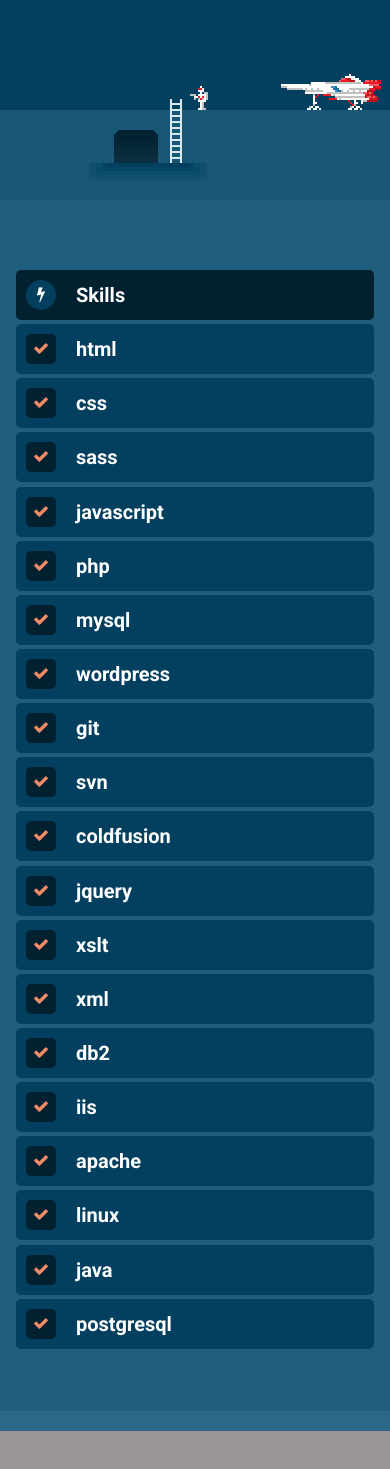
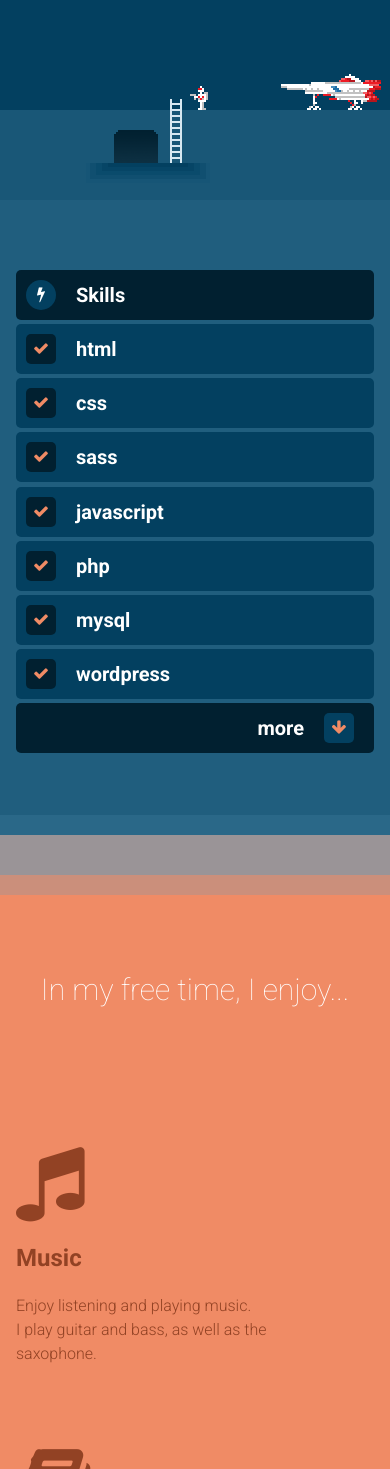
Before and after one commit to Johnstonian/portfolio, a PHP site: page / in a window 390 px wide. Shown: the part 4085-5554 px from the top of the page. Run offline with PHP 8.4, Linux system fonts and the light colour scheme.

Commit message:
optimizing skillset section for mobile

```diff
--- a/css/dev/_typography.scss
+++ b/css/dev/_typography.scss
@@ -80,6 +80,12 @@ p {
 	margin: 0;
 	float: left;
 }
+
+.more-skills {
+	float: right !important;
+	margin-right: 20px !important;
+	margin-left: 0 !important;
+}
 .more {
 	font-weight: $bold;
 	@include font-size(18);
--- a/css/dev/style.scss
+++ b/css/dev/style.scss
@@ -276,13 +276,11 @@ i.icon-wrapper {
 	display: inline-block;
 	width: 100%;
 
-	&:first-child { background-color: $dark-blue; }
-
 	/* handle pills based on breakpoints */
 	@media only screen and (min-width: $brkpt-420) {
 		width: 49.1379310344828%;
 		&:nth-child(n) {
-			margin-right: 0.08620689655172;
+			margin-right: 0.08620689655172%;
 		}
 		&:nth-child(2n) {
 			margin-right: 0;
@@ -311,6 +309,33 @@ i.icon-wrapper {
     &:nth-child(4n) {
 			margin-right: 0;
 		}
+	}
+}
+
+.skills { background-color: $dark-blue; }
+
+.git {
+	display: none;
+
+	@media only screen and (min-width: $brkpt-420) {
+		display: inline-block;
+	}
+}
+
+.expanded-skills {
+	display: none;
+
+	@media only screen and (min-width: $brkpt-420) {
+		display: block;
+	}
+}
+
+
+.view-expanded-skills {
+	display: block;
+
+	@media screen and (min-width: $brkpt-420) {
+		display: none;
 	}
 }
 
@@ -563,27 +588,26 @@ i.icon-wrapper {
  * Example:
 
 	<div class="pill">
-		<div class="skill-wrapper">
 		<div class="check-holder">
 			<i class="check  orange  fa  fa-check"></i>
 		</div>
 		<p>html</p>
-		</div>
 	</div>
 
  */
 
-.skill-wrapper {
-	display: table-cell;
-	vertical-align: middle;
+.bolt-holder, .check-holder, .arrow-holder {
+	width: 30px;
+	height: 30px;
+	display: table;
 }
 
 .bolt-holder, .check-holder {
-	width: 30px;
-	height: 30px;
-	display: table;
 	margin-right: 20px;
 	float: left;
+}
+.arrow-holder {
+	float: right;
 }
 
 .bolt-holder {
@@ -596,14 +620,19 @@ i.icon-wrapper {
 	border-radius: 5px;
 }
 
-.bolt, .check {
+.arrow-holder {
+	background-color: $about-blue;
+	border-radius: 5px;
+}
+
+.bolt, .check, .arrow {
 	text-align: center;
 	display: table-cell;
 	vertical-align: middle;
 }
 
 .bolt { color: white; }
-.check { color: $orange; }
+.check, .arrow { color: $orange; }
 /* */
 
 /* hobby styles */
--- a/css/style.css
+++ b/css/style.css
@@ -505,6 +505,12 @@ p {
   float: left;
 }
 
+.more-skills {
+  float: right !important;
+  margin-right: 20px !important;
+  margin-left: 0 !important;
+}
+
 .more {
   font-weight: 700;
   font-size: 18px;
@@ -2561,15 +2567,12 @@ i.icon-wrapper {
   width: 100%;
   /* handle pills based on breakpoints */
 }
-.pill:first-child {
-  background-color: #012030;
-}
 @media only screen and (min-width: 26.25em) {
   .pill {
     width: 49.1379310344828%;
   }
   .pill:nth-child(n) {
-    margin-right: 0.08620689655172;
+    margin-right: 0.08620689655172%;
   }
   .pill:nth-child(2n) {
     margin-right: 0;
@@ -2595,6 +2598,37 @@ i.icon-wrapper {
   }
   .pill:nth-child(4n) {
     margin-right: 0;
+  }
+}
+
+.skills {
+  background-color: #012030;
+}
+
+.git {
+  display: none;
+}
+@media only screen and (min-width: 26.25em) {
+  .git {
+    display: inline-block;
+  }
+}
+
+.expanded-skills {
+  display: none;
+}
+@media only screen and (min-width: 26.25em) {
+  .expanded-skills {
+    display: block;
+  }
+}
+
+.view-expanded-skills {
+  display: block;
+}
+@media screen and (min-width: 26.25em) {
+  .view-expanded-skills {
+    display: none;
   }
 }
 
@@ -2849,26 +2883,26 @@ i.icon-wrapper {
  * Example:
 
 	<div class="pill">
-		<div class="skill-wrapper">
 		<div class="check-holder">
 			<i class="check  orange  fa  fa-check"></i>
 		</div>
 		<p>html</p>
-		</div>
 	</div>
 
  */
-.skill-wrapper {
-  display: table-cell;
-  vertical-align: middle;
-}
-
-.bolt-holder, .check-holder {
+.bolt-holder, .check-holder, .arrow-holder {
   width: 30px;
   height: 30px;
   display: table;
+}
+
+.bolt-holder, .check-holder {
   margin-right: 20px;
   float: left;
+}
+
+.arrow-holder {
+  float: right;
 }
 
 .bolt-holder {
@@ -2881,7 +2915,12 @@ i.icon-wrapper {
   border-radius: 5px;
 }
 
-.bolt, .check {
+.arrow-holder {
+  background-color: #034060;
+  border-radius: 5px;
+}
+
+.bolt, .check, .arrow {
   text-align: center;
   display: table-cell;
   vertical-align: middle;
@@ -2891,7 +2930,7 @@ i.icon-wrapper {
   color: white;
 }
 
-.check {
+.check, .arrow {
   color: #f08b65;
 }
 
--- a/index.html
+++ b/index.html
@@ -131,14 +131,6 @@
 					<i class="icon-wrapper  fa  fa-male"></i>
 				</div>
 			</h2>
-
-			<!-- <ul class="social-profiles">
-				<li><a href="//twitter.com/johnstonian" alt="twitter profile" target="_blank">twitter</a></li>
-				<li><a href="//github.com/Johnstonian" alt="GitHub profile" target="_blank">GitHub</a></li>
-				<li><a href="//linkedin.com/pub/ryan-johnston/8/103/5bb" alt="LinkedIn profile" target="_blank">LinkedIn</a></li>
-				<li><a href="//facebook.com/ryan.g.johnston" alt="Facebook profile" target="_blank">Facebook</a></li>
-			</ul> -->
-
 			<p class="center">I build websites.</p>
 
 			<div class="grid">
@@ -168,166 +160,139 @@
 	<section class="section  skillset" id="skills">
 		<div class="container">
 			<div class="grid  center">
-				<div class="pill">
-					<div class="skill-wrapper">
+				<div class="pill skills">
 					<div class="bolt-holder">
 						<i class="bolt  white  fa  fa-bolt"></i>
 					</div>
 					<p>Skills</p>
 				</div>
-				</div>
 				<div class="pill">
-					<div class="skill-wrapper">
 					<div class="check-holder">
 						<i class="check  orange  fa  fa-check"></i>
 					</div>
 					<p>html</p>
 				</div>
-				</div>
 				<div class="pill">
-					<div class="skill-wrapper">
 					<div class="check-holder">
 						<i class="check  fa  fa-check"></i>
 					</div>
 					<p>css</p>
 				</div>
-				</div>
 				<div class="pill">
-					<div class="skill-wrapper">
 					<div class="check-holder">
 						<i class="check  fa  fa-check"></i>
 					</div>
 					<p>sass</p>
 				</div>
-				</div>
 				<div class="pill">
-					<div class="skill-wrapper">
 					<div class="check-holder">
 						<i class="check  fa  fa-check"></i>
 					</div>
 					<p>javascript</p>
 				</div>
-				</div>
 				<div class="pill">
-					<div class="skill-wrapper">
 					<div class="check-holder">
 						<i class="check  fa  fa-check"></i>
 					</div>
 					<p>php</p>
 				</div>
-				</div>
 				<div class="pill">
-					<div class="skill-wrapper">
 					<div class="check-holder">
 						<i class="check  fa  fa-check"></i>
 					</div>
 					<p>mysql</p>
 				</div>
-				</div>
 				<div class="pill">
-					<div class="skill-wrapper">
 						<div class="check-holder">
 							<i class="check  fa  fa-check"></i>
 						</div>
 						<p>wordpress</p>
 				</div>
+
+				<a href="#" class="view-expanded-skills">
+					<div class="pill skills">
+						<div class="arrow-holder">
+							<i class="arrow  fa  fa-arrow-down"></i>
 						</div>
-				<div class="pill">
-					<div class="skill-wrapper">
+						<p class="more-skills">more</p>
+					</div>
+				</a>
+
+				<div class="pill git">
 					<div class="check-holder">
 						<i class="check  fa  fa-check"></i>
 					</div>
 					<p>git</p>
 				</div>
-				</div>
+
+				<div class="expanded-skills">
 					<div class="pill">
-					<div class="skill-wrapper">
 						<div class="check-holder">
 							<i class="check  fa  fa-check"></i>
 						</div>
 						<p>svn</p>
 					</div>
-				</div>
 					<div class="pill">
-					<div class="skill-wrapper">
 						<div class="check-holder">
 							<i class="check  fa  fa-check"></i>
 						</div>
 						<p>coldfusion</p>
 					</div>
-				</div>
 					<div class="pill">
-					<div class="skill-wrapper">
 						<div class="check-holder">
 							<i class="check  fa  fa-check"></i>
 						</div>
 						<p>jquery</p>
 					</div>
-				</div>
 					<div class="pill">
-					<div class="skill-wrapper">
 						<div class="check-holder">
 							<i class="check  fa  fa-check"></i>
 						</div>
 						<p>xslt</p>
 					</div>
-				</div>
 					<div class="pill">
-					<div class="skill-wrapper">
 						<div class="check-holder">
 							<i class="check  fa  fa-check"></i>
 						</div>
 						<p>xml</p>
 					</div>
-				</div>
 					<div class="pill">
-					<div class="skill-wrapper">
 						<div class="check-holder">
 							<i class="check  fa  fa-check"></i>
 						</div>
 						<p>db2</p>
 					</div>
-				</div>
 					<div class="pill">
-					<div class="skill-wrapper">
 						<div class="check-holder">
 							<i class="check  fa  fa-check"></i>
 						</div>
 						<p>iis</p>
 					</div>
-				</div>
 					<div class="pill">
-					<div class="skill-wrapper">
 						<div class="check-holder">
 							<i class="check  fa  fa-check"></i>
 						</div>
 						<p>apache</p>
 					</div>
-				</div>
 					<div class="pill">
-					<div class="skill-wrapper">
 						<div class="check-holder">
 							<i class="check  fa  fa-check"></i>
 						</div>
 						<p>linux</p>
 					</div>
-				</div>
 					<div class="pill">
-					<div class="skill-wrapper">
 						<div class="check-holder">
 							<i class="check  fa  fa-check"></i>
 						</div>
 						<p>java</p>
 					</div>
-				</div>
 					<div class="pill">
-					<div class="skill-wrapper">
 						<div class="check-holder">
 							<i class="check  fa  fa-check"></i>
 						</div>
 						<p>postgresql</p>
 					</div>
-				</div>
+				</div> <!-- end expanded skills -->
 			</div>
 		</div>
 	</section>
```
Also changed, not shown: js/dev/main.js (+10 -0 lines), js/dev/allthejs.js. Lines whose indentation alone changed are shown as unchanged.
